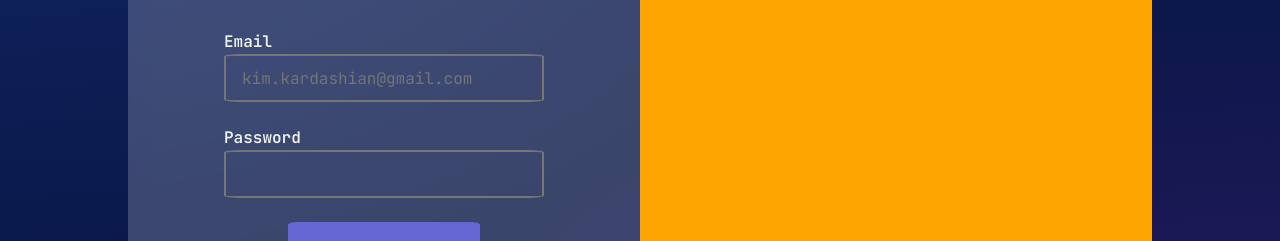
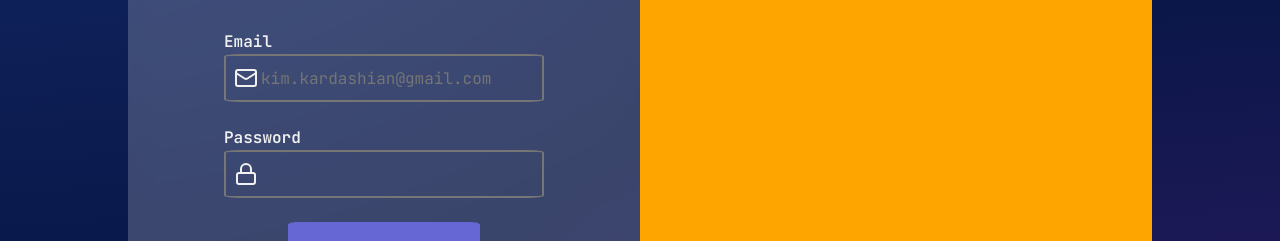
Before and after one commit to zain-anwer/pern-stack-chat-application, a React (Vite) app in the folder chat_frontend/: page / in a window 1280 px wide. Shown: the part 262-503 px from the top of the page. Built offline with nearby package versions, Linux system fonts and the light colour scheme; no server answers.

Commit message:
Added auth icons

```diff
--- a/chat_frontend/src/pages/LoginPage.css
+++ b/chat_frontend/src/pages/LoginPage.css
@@ -27,6 +27,24 @@ input {
     background-color: transparent;
     font-family: inherit;
     font-size: medium;
+}
+
+.input-group {
+    position: relative;
+    width: 100%;
+}
+
+.input-group svg {
+    position: absolute;
+    left: 10px;
+    top: 50%;
+    transform: translateY(-50%);
+    color: rgb(241,241,241);
+}
+
+.input-group input {
+    padding-left: 35px; /* space for icon */
+    width: 100%;
 }
 
 input:focus {
--- a/chat_frontend/src/pages/LoginPage.jsx
+++ b/chat_frontend/src/pages/LoginPage.jsx
@@ -1,5 +1,5 @@
 import { useState } from "react"
-import {MessageCircleMore, UserKey} from "lucide-react"
+import {MessageCircleMore,Mail,Lock} from "lucide-react"
 import { axiosInstance } from "../lib/axios"
 import {Link,useNavigate} from "react-router-dom"
 import "./LoginPage.css"
@@ -58,17 +58,25 @@ const LoginPage = ()=>{
 
                     <form onSubmit={handleSubmit}>
 
+
                         <label>Email
+                            <div className="input-group">
+                                <Mail/>
                                 <input type="email" placeholder="kim.kardashian@gmail.com"
                                     value={formData.email} onChange={(e)=>{setFormData({...formData,email:e.target.value})}}
                                 />
+                            </div>
                         </label>
 
                         <label>Password
+                            <div className="input-group">
+                                <Lock/>
                                 <input type="password"
                                     value={formData.password} onChange={(e)=>{setFormData({...formData,password:e.target.value})}}
                                 />
+                            </div>
                         </label>
+
 
                       <button className="submit-button">Login</button>
 
--- a/chat_frontend/src/pages/SignUpPage.css
+++ b/chat_frontend/src/pages/SignUpPage.css
@@ -17,7 +17,7 @@ form {
 }
 
 input {
-    padding-left: 5%;
+    padding-left: 10%;
     min-width: 25vw;
     min-height: 6vh;
     border-style: solid;
@@ -27,6 +27,24 @@ input {
     background-color: transparent;
     font-family: inherit;
     font-size: medium;
+}
+
+.input-group {
+    position: relative;
+    width: 100%;
+}
+
+.input-group svg {
+    position: absolute;
+    left: 10px;
+    top: 50%;
+    transform: translateY(-50%);
+    color: rgb(241,241,241);
+}
+
+.input-group input {
+    padding-left: 35px; /* space for icon */
+    width: 100%;
 }
 
 input:focus {
--- a/chat_frontend/src/pages/SignUpPage.jsx
+++ b/chat_frontend/src/pages/SignUpPage.jsx
@@ -1,5 +1,5 @@
 import { useState } from "react"
-import {MessageCircleMore, UserKey} from "lucide-react"
+import {MessageCircleMore, User, Lock, Mail} from "lucide-react"
 import { axiosInstance } from "../lib/axios"
 import {Link,useNavigate} from "react-router-dom"
 import "./SignUpPage.css"
@@ -59,21 +59,30 @@ const SignUpPage = ()=>{
                     <form onSubmit={handleSubmit}>
 
                         <label>Name
+                            <div className="input-group">
+                                <User/>
                                 <input type="text" placeholder="Kim Kardashian"
                                     value={formData.name} onChange={(e)=>{setFormData({...formData,name:e.target.value})}}
                                 />
+                            </div>
                         </label>
 
                         <label>Email
+                            <div className="input-group">
+                                <Mail/>
                                 <input type="email" placeholder="kim.kardashian@gmail.com"
                                     value={formData.email} onChange={(e)=>{setFormData({...formData,email:e.target.value})}}
                                 />
+                            </div>
                         </label>
 
                         <label>Password
+                            <div className="input-group">
+                                <Lock/>
                                 <input type="password"
                                     value={formData.password} onChange={(e)=>{setFormData({...formData,password:e.target.value})}}
                                 />
+                            </div>
                         </label>
 
                       <button className="submit-button">Create Account</button>
```
Lines whose indentation alone changed are shown as unchanged.
